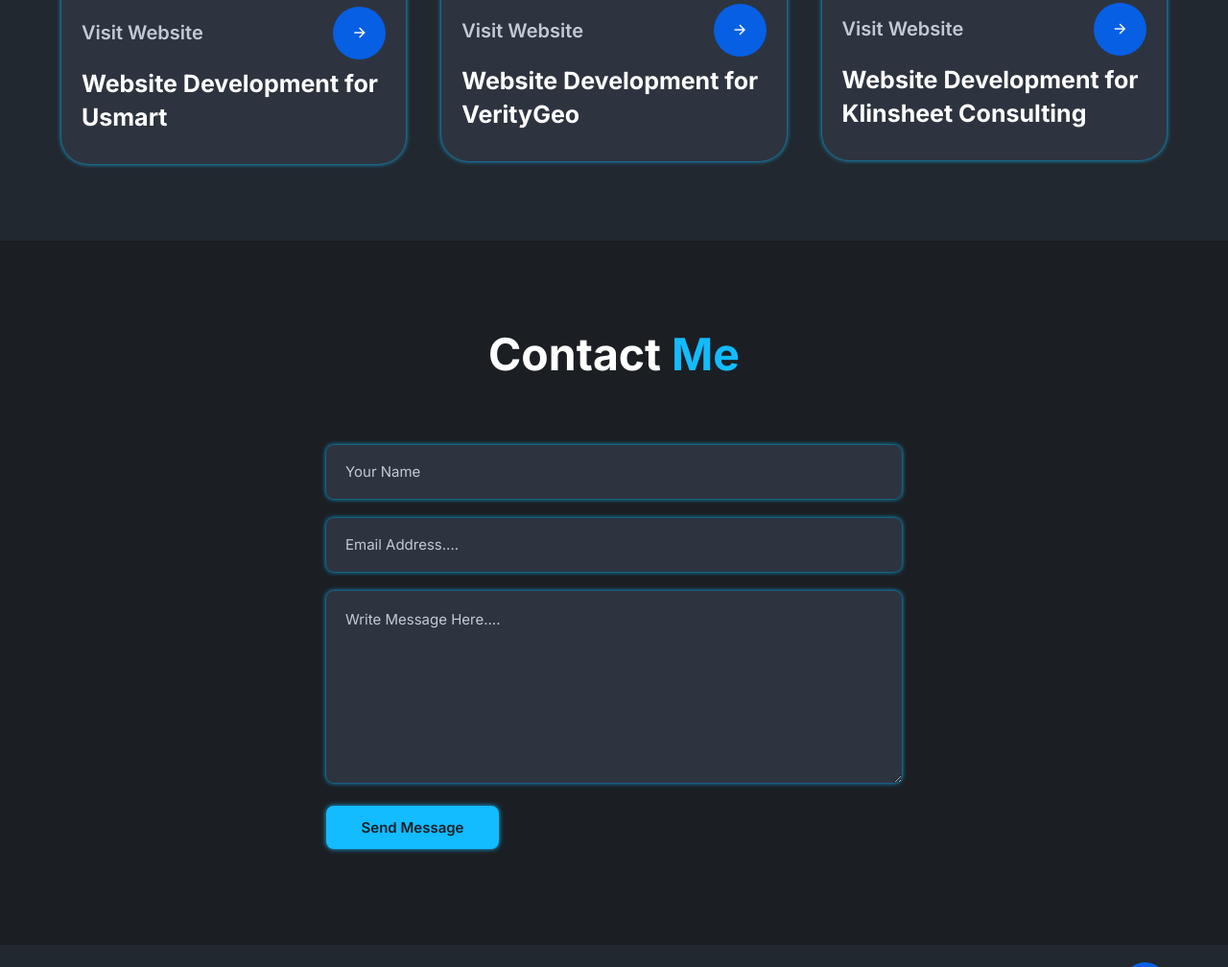
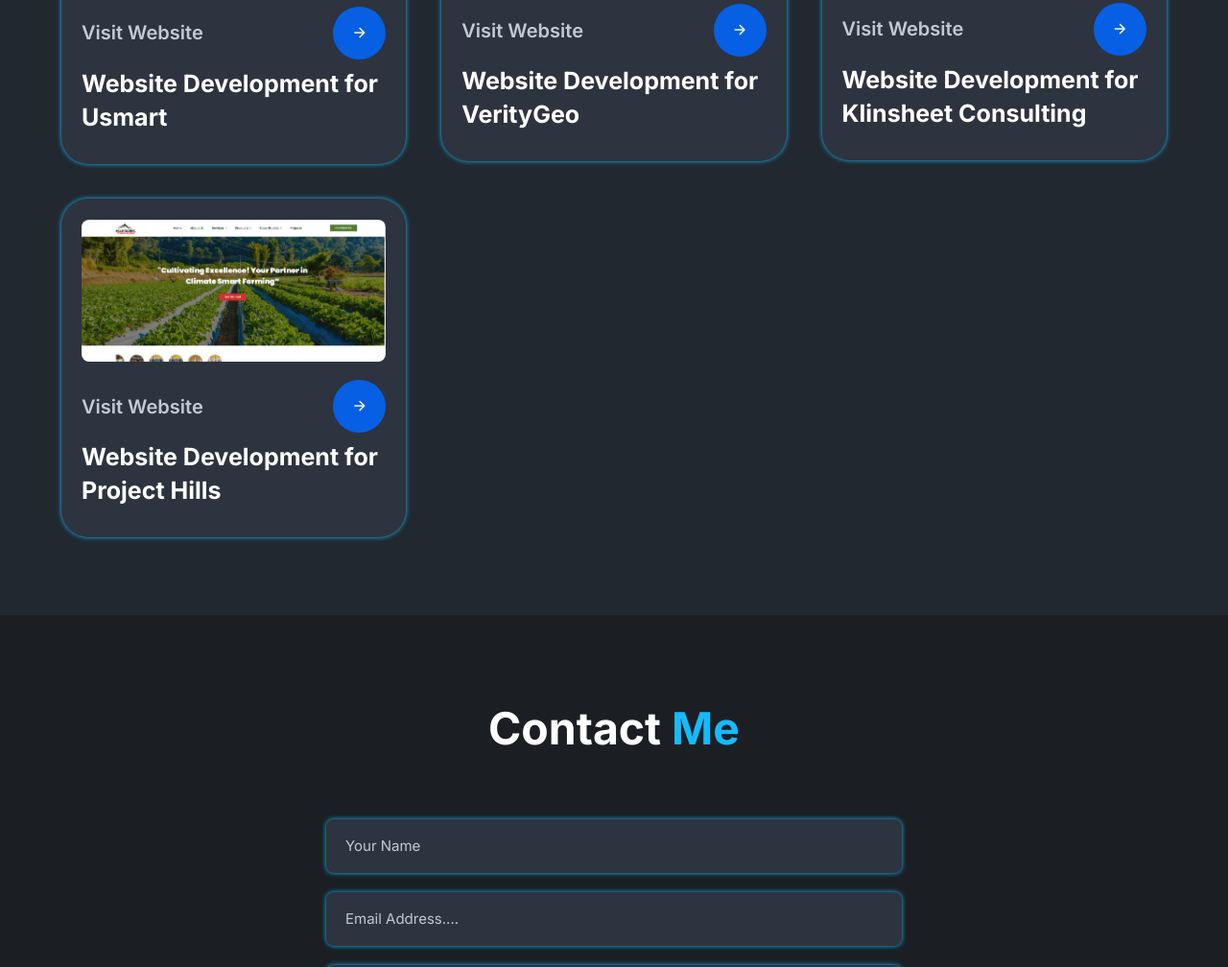
Before and after one commit to Kizito3/portfolio, a plain HTML site: page index.html in a window 1280 px wide. Shown: the part 3090-4098 px from the top of the page at 96% size. Drawn offline with nearby package versions, Linux system fonts and the light colour scheme.

Commit message:
another project added

```diff
--- a/index.html
+++ b/index.html
@@ -215,6 +215,18 @@
                 </div>
                 <h4>Website Development for Klinsheet Consulting</h4>
             </div>
+            <div class="row">
+                <img src="images/projecthills.png" alt="">
+                <div class="main-row">
+                    <div class="row-text">
+                        <a href="https://kizito3.github.io/projecthills/" target="_blank"><h5>Visit Website</h5></a>
+                    </div>
+                    <div class="row-icon">
+                        <a href="https://kizito3.github.io/projecthills/" target="_blank"> <i class="ri-arrow-right-line"></i></a>
+                     </div>
+                </div>
+                <h4>Website Development for Project Hills</h4>
+            </div>
         </div>
     </section>
 
```
Also changed, not shown: images/me-removebg-preview.png (deleted), images/port-1.jpg (deleted), images/projecthills.png (added).
